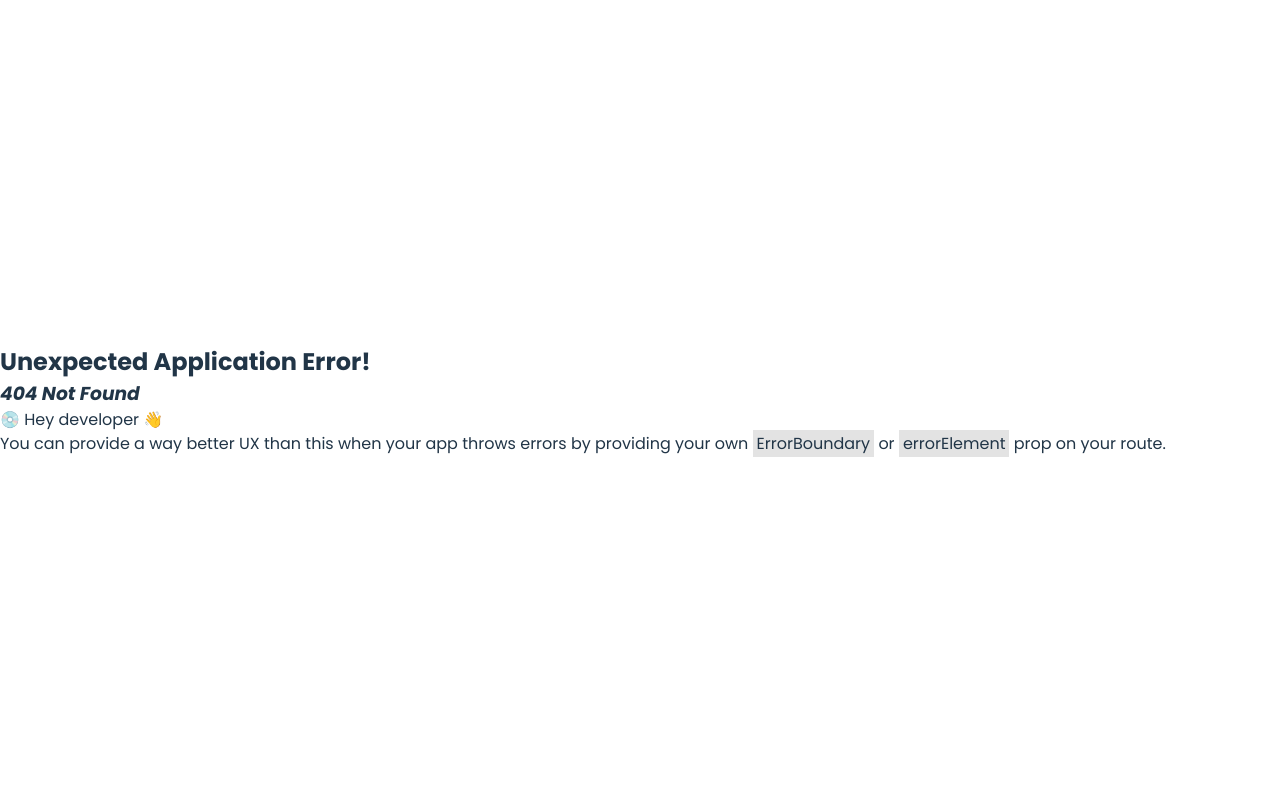
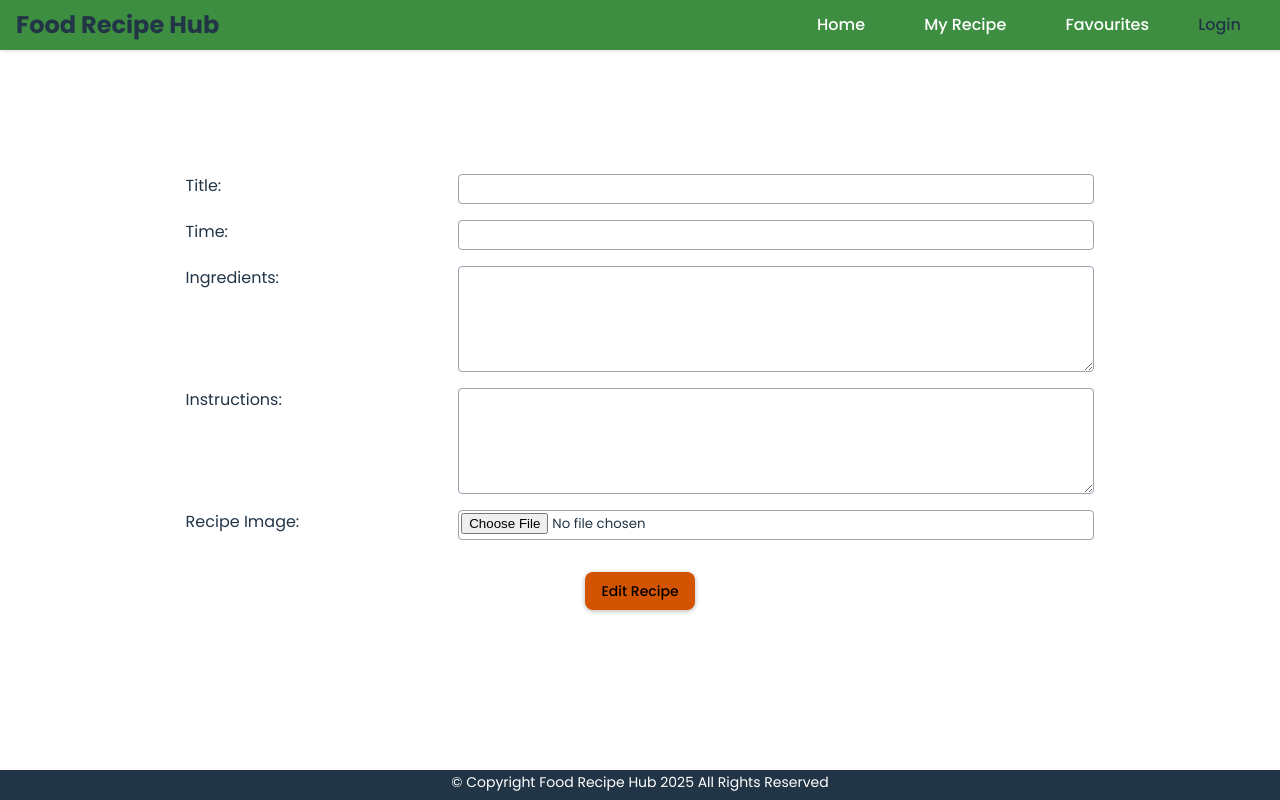
Before and after one commit to Jyoti-Gupta-1/EYGDS-P6, a React (Vite) app in the folder frontend/food-recipe-hub/: page /editRecipe/1 in a window 1280 px wide. Before the commit this address had no page. Built offline with nearby package versions, Linux system fonts and the light colour scheme.

Commit message:
Add backend

```diff
--- a/frontend/food-recipe-hub/src/App.jsx
+++ b/frontend/food-recipe-hub/src/App.jsx
@@ -5,6 +5,7 @@ import Home from './pages/Home';
 import Main from './Components/Main';
 import axios from 'axios';
 import AddFoodRecipe from './pages/AddFoodRecipe';
+import Edit from './pages/Edit';
 
 
 const getAllRecipes = async () => {
@@ -39,7 +40,11 @@ const router = createBrowserRouter([
       },
       {
         path:"/addRecipe",element:<AddFoodRecipe/>
+      },
+      {
+        path:"/editRecipe/:id",element:<Edit/>
       }
+
     ]
   }
 ]);
--- a/frontend/food-recipe-hub/src/Components/RecipeItem.jsx
+++ b/frontend/food-recipe-hub/src/Components/RecipeItem.jsx
@@ -1,11 +1,14 @@
 import React from 'react'
-import { useLoaderData } from 'react-router-dom'
-import foodImg from '../assets/foodrecipe.png'
+import { Link, useLoaderData } from 'react-router-dom'
+
 import { FaStopwatch } from "react-icons/fa6";
 import { FaHeart } from "react-icons/fa";
+import { MdEdit } from "react-icons/md";
+import { AiFillDelete } from "react-icons/ai";
 
 export default function RecipeItem() {
   const allRecipes = useLoaderData() || []; // Ensure it's an array even if undefined
+  let path=window.location.pathname==="/myRecipe" ? true:false;
 
   // console.log(allRecipes)
   console.log("Fetched Recipes:", allRecipes.map(recipe => recipe.coverImage));
@@ -23,7 +26,12 @@ export default function RecipeItem() {
                   <div className='timer'>
                     <FaStopwatch /> {item.time} {/* Display the time required */}
                   </div>
-                  <FaHeart />
+                  {(!path) ? <FaHeart /> :
+                  <div className='action'>
+                    <Link to={`/editRecipe/${item._id}`} className="editIcon"><MdEdit /></Link>
+                    <AiFillDelete  className='deleteIcon'/>
+                    </div>}
+
                 </div>
               </div>
             </div>
--- /dev/null
+++ b/frontend/food-recipe-hub/src/pages/Edit.jsx
@@ -0,0 +1,92 @@
+import React, { use, useEffect, useState } from 'react';
+import { useNavigate, useParams } from 'react-router-dom';
+import axios from 'axios';
+
+export default function EditRecipe() {
+    const [recipeData, setRecipeData] = useState({});
+    const navigate = useNavigate();
+    const {id}=useParams();
+
+    useEffect(() => {
+        const getData=async()=>{
+            await axios.get(`http://localhost:5000/Recipe/${id}`)
+            .then(response=>{
+                let res=response.data
+                setRecipeData({
+                    title:res.title,
+                    time:res.time,
+                    instructions:res.instructions,
+                    ingredients:res.ingredients,
+                    file:res.coverImage
+                })
+            })
+
+        }
+    },[])
+
+
+    const onHandleChange = (e) => {
+        let value =
+            e.target.name === "ingredients"
+                ? e.target.value.split(",") // Convert ingredients to array
+                : e.target.name === "file"
+                ? e.target.files[0] // Store file object
+                : e.target.value;
+
+        setRecipeData((prev) => ({ ...prev, [e.target.name]: value }));
+    };
+
+    const onHandleSubmit = async (e) => {
+        e.preventDefault();
+
+        const formData = new FormData();
+        formData.append("title", recipeData.title);
+        formData.append("time", recipeData.time);
+        formData.append("instructions", recipeData.instructions);
+        formData.append("ingredients", JSON.stringify(recipeData.ingredients)); // Convert array to JSON
+        formData.append("file", recipeData.file); // Append image file
+
+        console.log("FormData Debugging:", formData); // Debugging
+
+        try {
+            await axios.post("http://localhost:5000/recipe", formData, {
+                headers: { "Content-Type": "multipart/form-data",
+                            "authorization" : "bearer "+localStorage.getItem("token")
+                 }
+            });
+            navigate("/");
+        } catch (error) {
+            console.error("Error adding recipe:", error);
+        }
+    };
+
+    return (
+        <>
+            <div className='container'>
+                <form className='form' onSubmit={onHandleSubmit}>
+                    <div className='form-control'>
+                        <label>Title:</label>
+                        <input type='text' className='input' name='title' onChange={onHandleChange} />
+                    </div>
+                    <div className='form-control'>
+                        <label>Time:</label>
+                        <input type='text' className='input' name='time' onChange={onHandleChange} />
+                    </div>
+                    <div className='form-control'>
+                        <label>Ingredients:</label>
+                        <textarea type='text' className='input-textarea' name='ingredients' rows='5' onChange={onHandleChange}></textarea>
+                    </div>
+                    <div className='form-control'>
+                        <label>Instructions:</label>
+                        <textarea type='text' className='input-textarea' name='instructions' rows='5' onChange={onHandleChange}></textarea>
+                    </div>
+                    <div className='form-control'>
+                        <label>Recipe Image:</label>
+                        <input type='file' className='input' name='file' onChange={onHandleChange} />
+                    </div>
+                    <button type='submit'>Edit Recipe</button>
+                </form>
+            </div>
+        </>
+    );
+}
```
